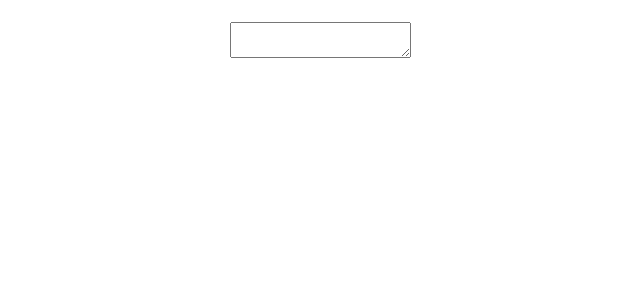
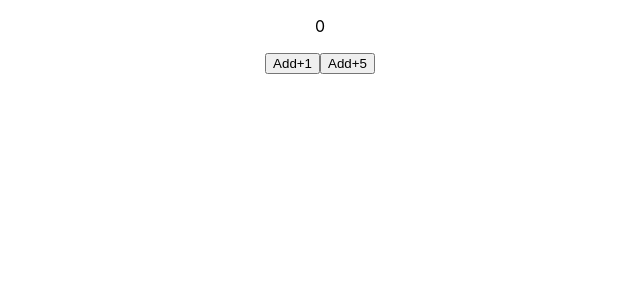
Before and after one commit to arfin-2020/celsiusandfahrenheit, a React (Create React App) app: page / in a window 1280 px wide. Shown: the top 300 px of the page, without its empty margins (320-960 px from the left). Built offline with nearby package versions, Linux system fonts and the light colour scheme.

Commit message:
useState finished

```diff
--- a/src/App.js
+++ b/src/App.js
@@ -1,5 +1,6 @@
 import { useState } from 'react';
 import './App.css';
+import Counter from './components/components5/Counter';
 import Todo from './components/components5/Todo';
 
 function App() {
@@ -33,8 +34,8 @@ function App() {
 
      {/* <ThemeContext.Provider value={{theme: theme, switchTheme: switchTheme}}><Section /></ThemeContext.Provider> */}
 
-    <Todo/>
-
+    {/* <Todo/> */}
+      <Counter/>
     </div>
   );
 }
--- /dev/null
+++ b/src/components/components5/Counter.js
@@ -0,0 +1,22 @@
+import React, { useState } from 'react' ;
+
+const Counter =  () =>{
+    const [count, setCount] = useState(0);
+    let i ;
+
+    const addFive = () =>{
+
+    for(i=0;i<5;i++){
+            setCount((prevState)=>prevState+1);
+        }
+    }
+
+    return(
+        <div>
+                <p>{count}</p>
+                <button onClick={()=>setCount((prevState)=>prevState + 1)}>Add+1</button>
+                <button onClick={addFive}>Add+5</button>
+        </div>
+    )
+}
+export default Counter;
```
